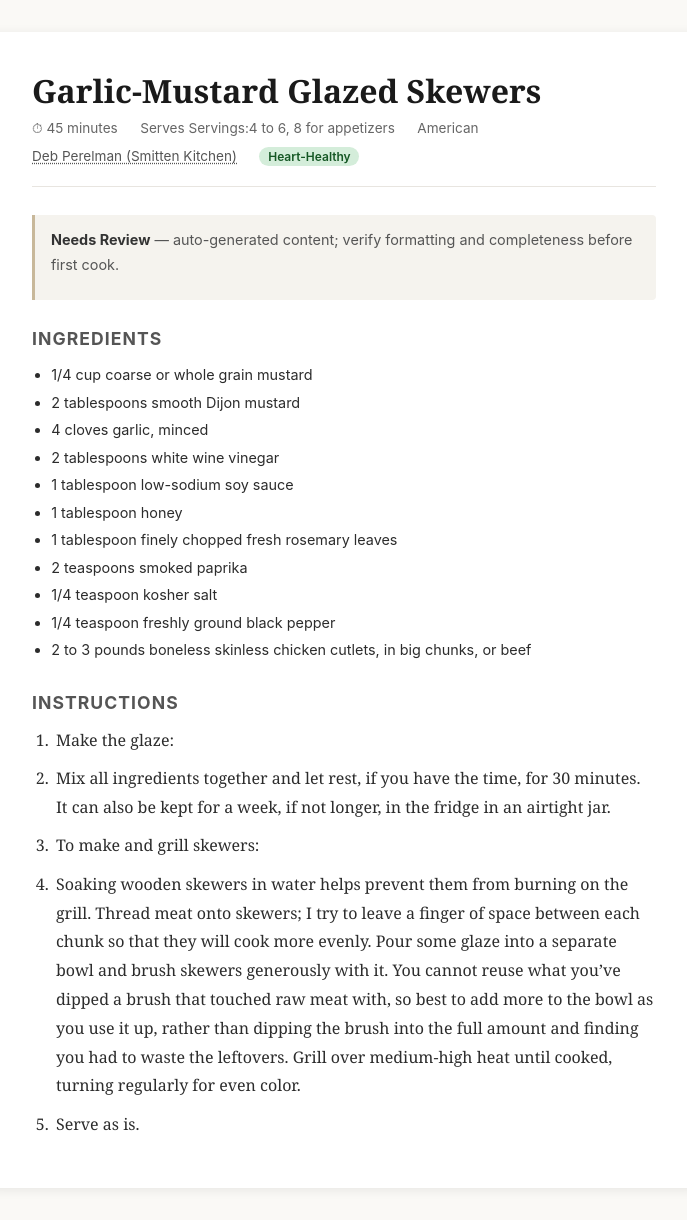
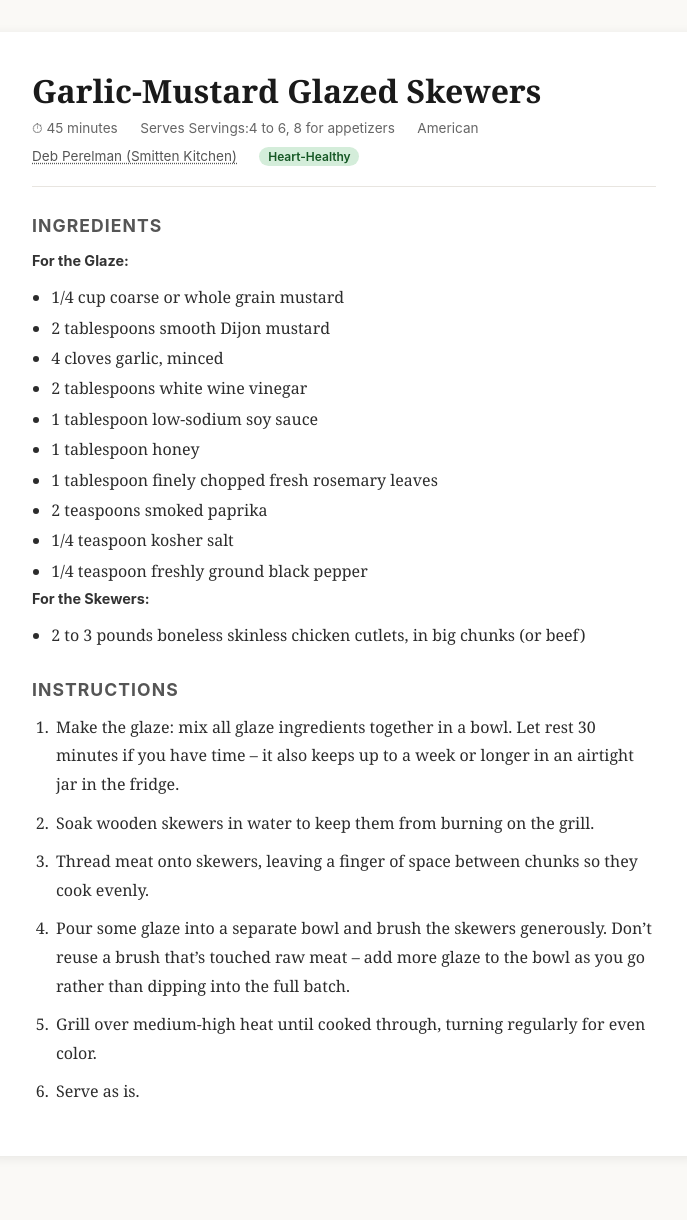
Before and after one commit to DavidMAllison/menubuilder-recipes, a Jekyll site: the page built from Garlic-Mustard_Glazed_Skewers.md, in a window 1280 px wide. Shown: the whole page, without its empty margins (296-983 px from the left). Built offline with Jekyll 4.4.1, drawn with Linux system fonts in a browser that asks for light colours; our own code applies the rules of GitHub Pages for plain Markdown files; after the commit the page ends 1188 px from its top, so only the background shows below that.

Commit message:
Clean up Garlic-Mustard Glazed Skewers formatting
Group glaze ingredients separately from the protein, fold instruction
sub-headers into a single clean step list. Verified against source
(Smitten Kitchen) -- content was accurate, formatting only.

```diff
--- a/Garlic-Mustard_Glazed_Skewers.md
+++ b/Garlic-Mustard_Glazed_Skewers.md
@@ -1,9 +1,8 @@
 # Garlic-Mustard Glazed Skewers
-
-> **Needs Review** — auto-generated content; verify formatting and completeness before first cook.
 
 ## Ingredients
 
+**For the Glaze:**
 - 1/4 cup coarse or whole grain mustard
 - 2 tablespoons smooth Dijon mustard
 - 4 cloves garlic, minced
@@ -14,12 +13,15 @@
 - 2 teaspoons smoked paprika
 - 1/4 teaspoon kosher salt
 - 1/4 teaspoon freshly ground black pepper
-- 2 to 3 pounds boneless skinless chicken cutlets, in big chunks, or beef
+
+**For the Skewers:**
+- 2 to 3 pounds boneless skinless chicken cutlets, in big chunks (or beef)
 
 ## Instructions
 
-1. Make the glaze:
-2. Mix all ingredients together and let rest, if you have the time, for 30 minutes. It can also be kept for a week, if not longer, in the fridge in an airtight jar.
-3. To make and grill skewers:
-4. Soaking wooden skewers in water helps prevent them from burning on the grill. Thread meat onto skewers; I try to leave a finger of space between each chunk so that they will cook more evenly. Pour some glaze into a separate bowl and brush skewers generously with it. You cannot reuse what you’ve dipped a brush that touched raw meat with, so best to add more to the bowl as you use it up, rather than dipping the brush into the full amount and finding you had to waste the leftovers. Grill over medium-high heat until cooked, turning regularly for even color.
-5. Serve as is.
+1. Make the glaze: mix all glaze ingredients together in a bowl. Let rest 30 minutes if you have time -- it also keeps up to a week or longer in an airtight jar in the fridge.
+2. Soak wooden skewers in water to keep them from burning on the grill.
+3. Thread meat onto skewers, leaving a finger of space between chunks so they cook evenly.
+4. Pour some glaze into a separate bowl and brush the skewers generously. Don't reuse a brush that's touched raw meat -- add more glaze to the bowl as you go rather than dipping into the full batch.
+5. Grill over medium-high heat until cooked through, turning regularly for even color.
+6. Serve as is.
```
